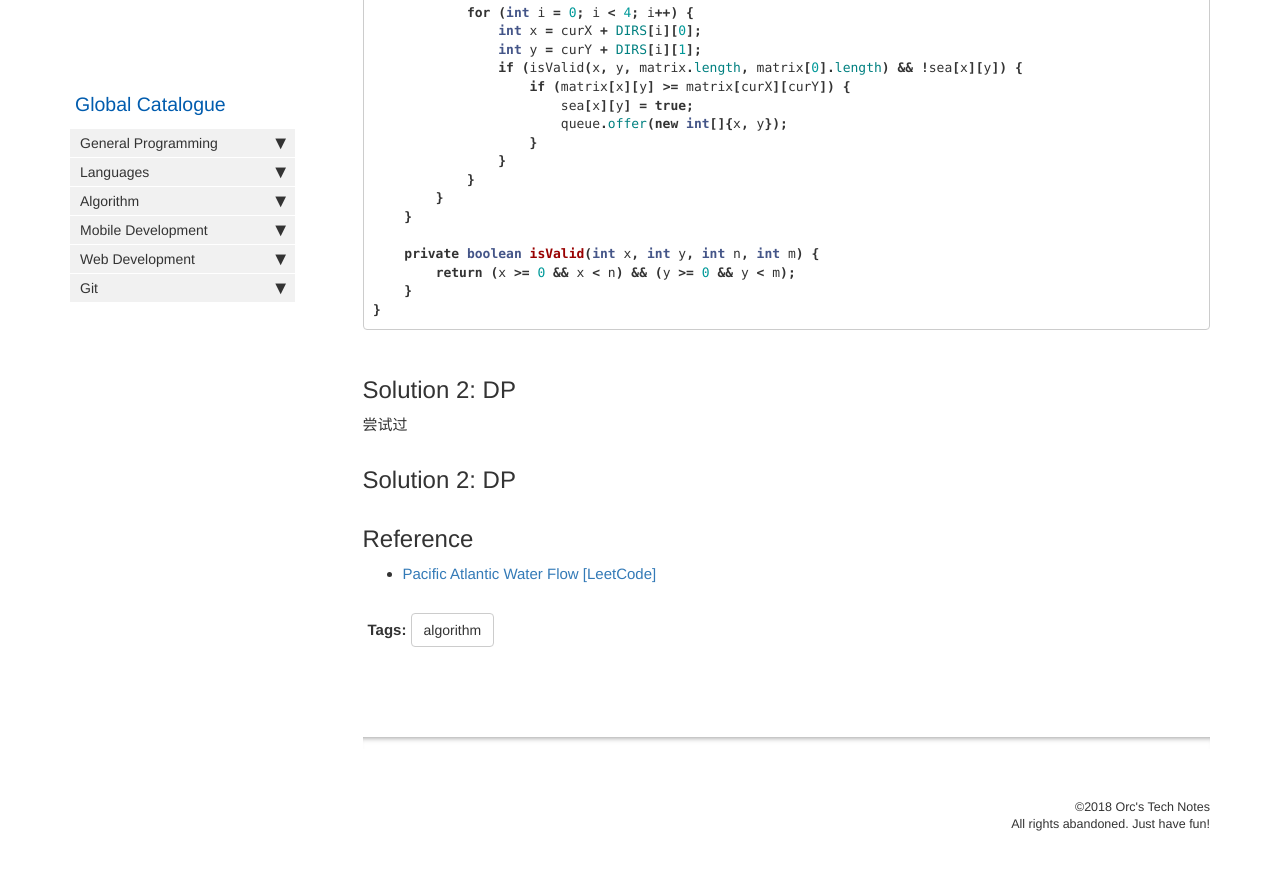
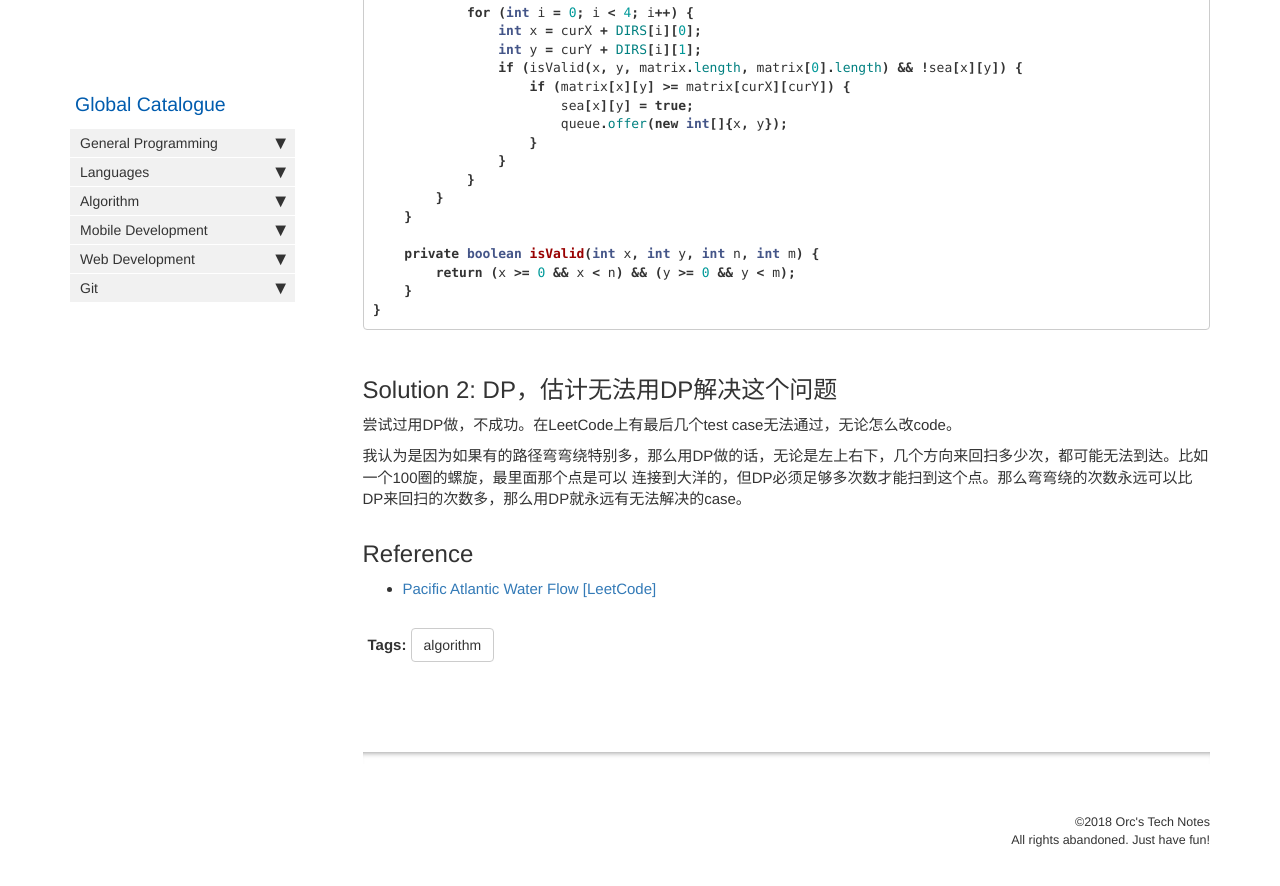
Before and after one commit to HungryOrc/hungryorc.github.io, a Jekyll site: the page built from pages/algorithm/algorithm_connect_to_pacific_and_atlantic.md, in a window 1280 px wide and 900 px high, scrolled down 2319 px. Shown: the top 886 px of the window. Built offline with Jekyll 4.4.1, drawn with Linux system fonts in a browser that asks for light colours; nearby versions of some CDN libraries; comment, search, counter and statistics services are not loaded.

Commit message:
Update algorithm_connect_to_pacific_and_atlantic.md

````diff
--- a/pages/algorithm/algorithm_connect_to_pacific_and_atlantic.md
+++ b/pages/algorithm/algorithm_connect_to_pacific_and_atlantic.md
@@ -128,9 +128,12 @@ class Solution {
 }
 ```
 
-## Solution 2: DP
-尝试过
-## Solution 2: DP
+## Solution 2: DP，估计无法用DP解决这个问题
+尝试过用DP做，不成功。在LeetCode上有最后几个test case无法通过，无论怎么改code。
+
+我认为是因为如果有的路径弯弯绕特别多，那么用DP做的话，无论是左上右下，几个方向来回扫多少次，都可能无法到达。比如一个100圈的螺旋，最里面那个点是可以
+连接到大洋的，但DP必须足够多次数才能扫到这个点。那么弯弯绕的次数永远可以比DP来回扫的次数多，那么用DP就永远有无法解决的case。
+
 
 ## Reference
 * [Pacific Atlantic Water Flow [LeetCode]](https://leetcode.com/problems/pacific-atlantic-water-flow/description/)
````
